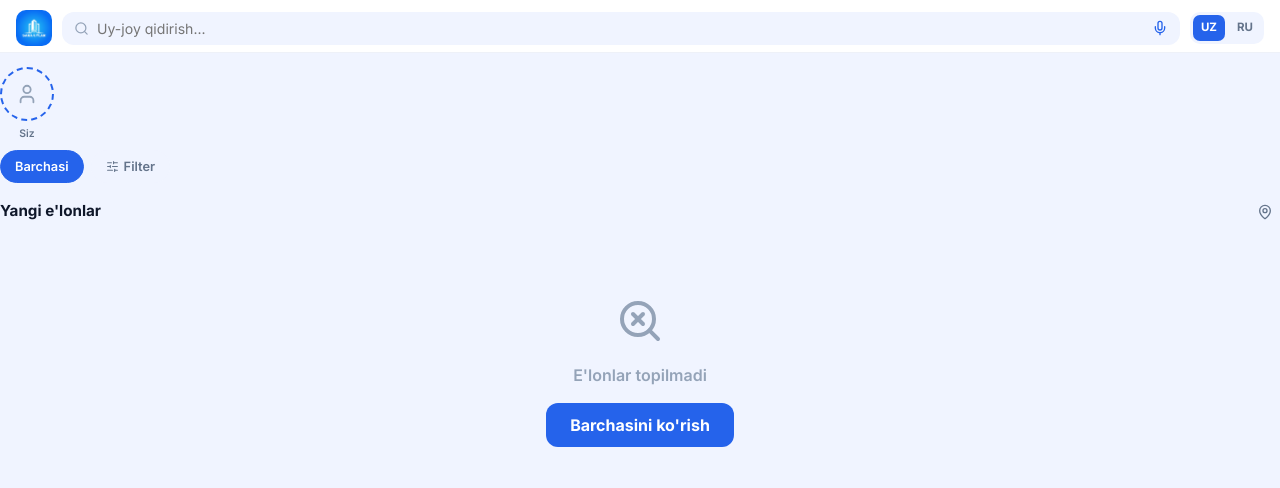
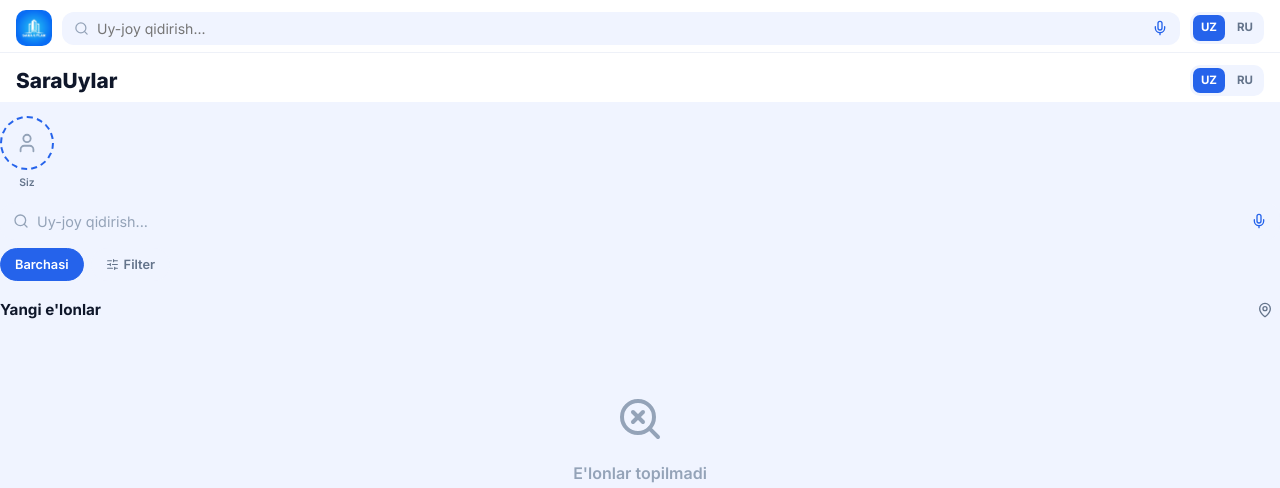
Before and after one commit to Iftix0r/UylarSara, a Django app: template templates/index.html in a window 1280 px wide. Shown: the top 488 px of the page. Run offline with Django 4.2, Linux system fonts and the light colour scheme; the template is opened without the code that fills it, so the values that code supplies are empty; some libraries are stand-ins or nearby versions.

Commit message:
tg style: topbar + stories + search order

```diff
--- a/templates/index.html
+++ b/templates/index.html
@@ -29,6 +29,16 @@ if (window.Telegram?.WebApp?.initData) {
 }
 </script>
 
+<!-- ══ TWA TOP BAR ══ -->
+<div id="twa-topbar" style="display:none;align-items:center;justify-content:space-between;padding:12px 16px 6px;background:#fff">
+    <span style="font-size:1.3rem;font-weight:800;color:#0f172a">SaraUylar</span>
+    <div style="display:flex;gap:4px;background:#f0f4ff;padding:3px;border-radius:10px">
+        <a href="/set-language/uz/" style="padding:4px 8px;border-radius:7px;font-size:.72rem;font-weight:700;text-decoration:none;background:#2563eb;color:#fff">UZ</a>
+        <a href="/set-language/ru/" style="padding:4px 8px;border-radius:7px;font-size:.72rem;font-weight:700;text-decoration:none;color:#64748b">RU</a>
+    </div>
+</div>
+
+<!-- ══ STORIES ══ -->
 <!-- ══ STORIES ══ -->
 <div class="tg-stories">
     <!-- "Mening hikoyam" -->
@@ -78,6 +88,29 @@ if (window.Telegram?.WebApp?.initData) {
 <script>
 if (window.Telegram?.WebApp?.initData) {
     document.getElementById('main-search-wrap').style.display = 'none';
+}
+</script>
+
+
+<!-- ══ SEARCH ══ -->
+<div class="tg-search-wrap">
+    <form action="/" method="GET" id="search-form">
+        <div class="tg-search-box">
+            <i data-lucide="search" style="width:16px;height:16px;color:#94a3b8;flex-shrink:0"></i>
+            <input type="text" name="q" id="search-input" autocomplete="off"
+                placeholder="Uy-joy qidirish..."
+                value="" onfocus="showSearchHistory()">
+            <button type="button" id="voice-search-btn" style="background:none;border:none;cursor:pointer;padding:0;display:flex;color:#2563eb">
+                <i data-lucide="mic" style="width:16px;height:16px"></i>
+            </button>
+        </div>
+        <div id="search-history-dropdown" class="search-history-dropdown"></div>
+    </form>
+</div>
+
+<script>
+if (window.Telegram?.WebApp?.initData) {
+    document.getElementById("twa-topbar").style.display = "flex";
 }
 </script>
 
```
